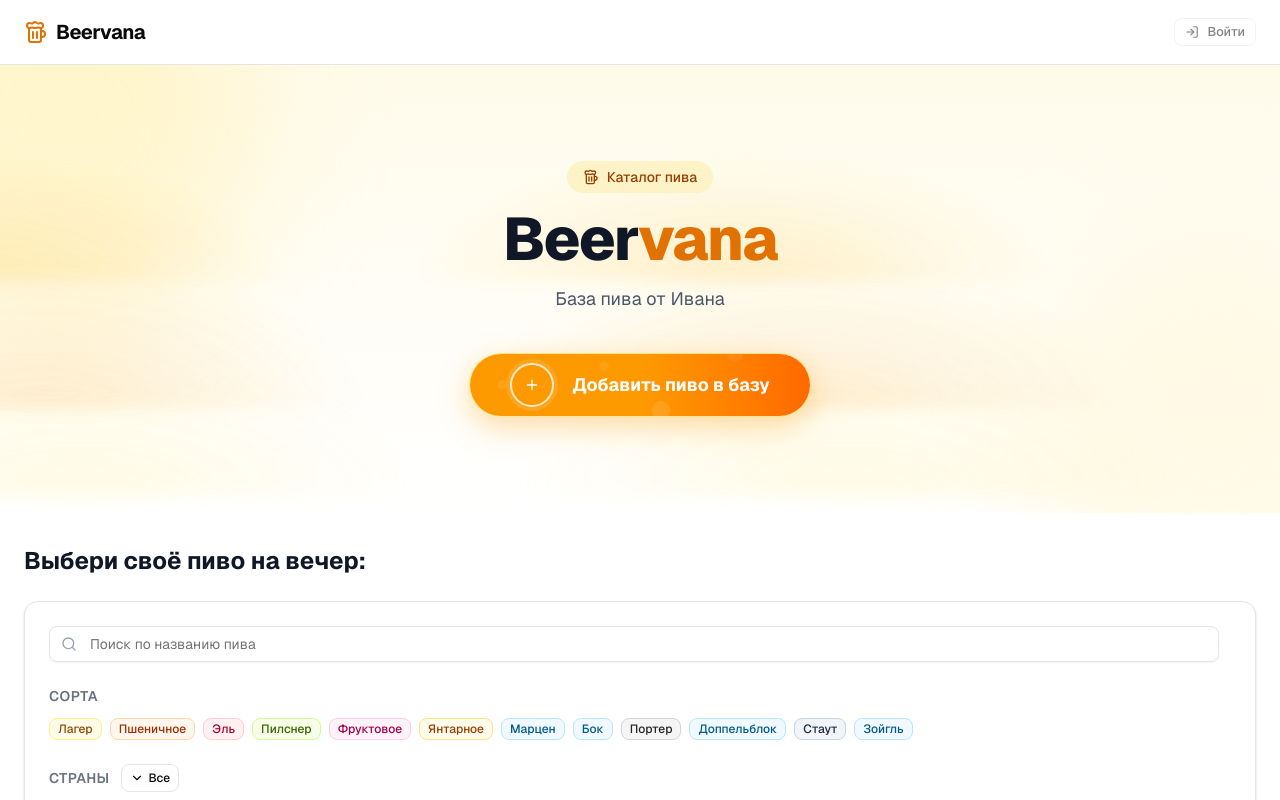
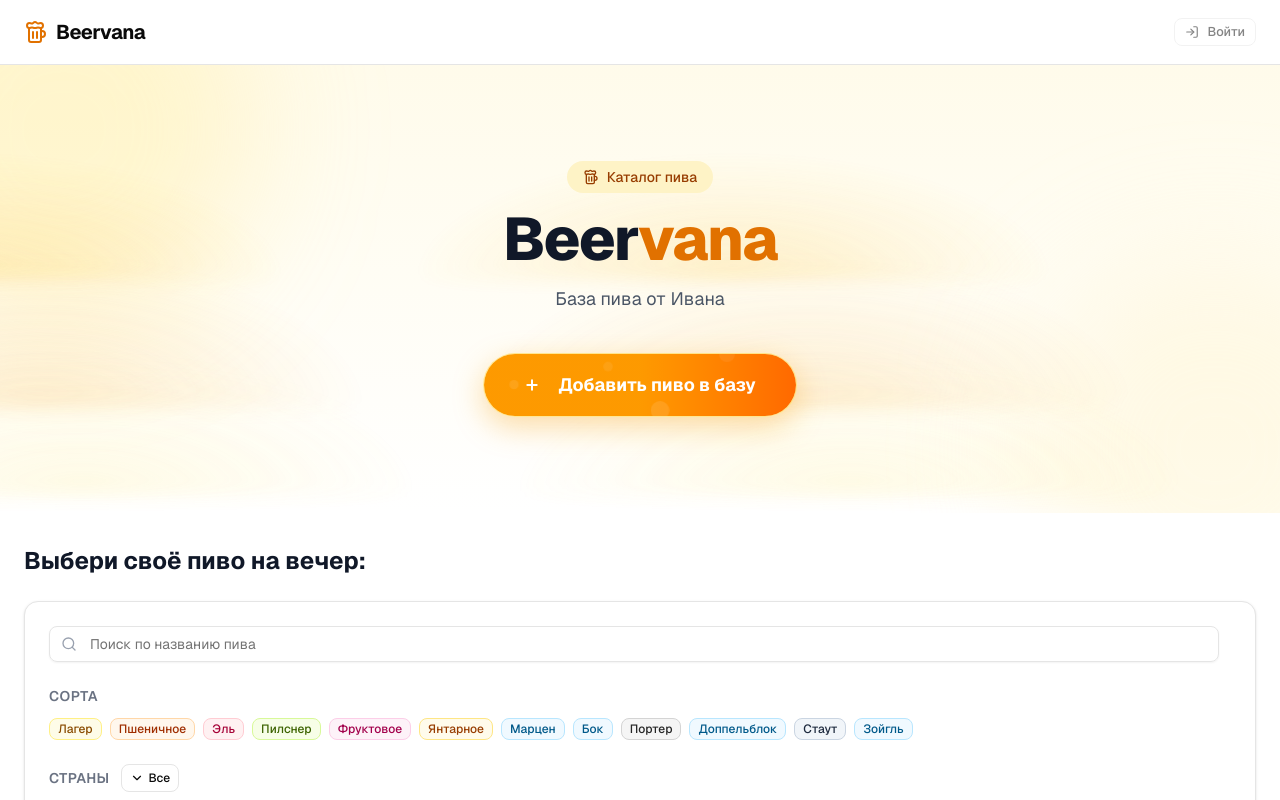
Before and after one commit to cbsn8n/beer-catalog, a Next.js app: page / in a window 1280 px wide. Shown: the top 800 px of the page. Built offline with nearby package versions, Linux system fonts and the light colour scheme.

Commit message:
fix: bolder plus icon, ensure postcss dependency present

```diff
--- a/components/hero.tsx
+++ b/components/hero.tsx
@@ -64,9 +64,7 @@ export function Hero() {
               >
                 <Bubbles />
                 <span className="absolute inset-0 bg-white/10 opacity-0 transition-opacity duration-300 group-hover:opacity-100" />
-                <span className="relative z-10 mr-3 flex h-11 w-11 items-center justify-center rounded-full border-2 border-white/80 bg-transparent shadow-[0_0_0_4px_rgba(255,255,255,0.12)]">
-                  <Plus className="h-7 w-7 transition-transform duration-300 group-hover:rotate-90 group-hover:scale-125" />
-                </span>
+                <Plus className="relative z-10 mr-3 h-8 w-8 stroke-[3] transition-transform duration-300 group-hover:rotate-90 group-hover:scale-125" />
                 <span className="relative z-10">Добавить пиво в базу</span>
               </Button>
             </motion.div>
--- a/package.json
+++ b/package.json
@@ -23,7 +23,7 @@
     "tw-animate-css": "^1.4.0"
   },
   "devDependencies": {
-    "@tailwindcss/postcss": "^4",
+    "@tailwindcss/postcss": "^4.2.2",
     "@types/node": "^20",
     "@types/react": "^19",
     "@types/react-dom": "^19",
```
Also changed, not shown: 1 other file (tests, documents, lock files or other folders).
